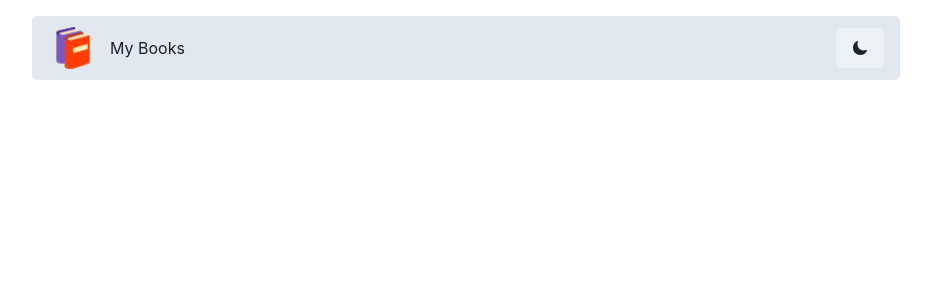
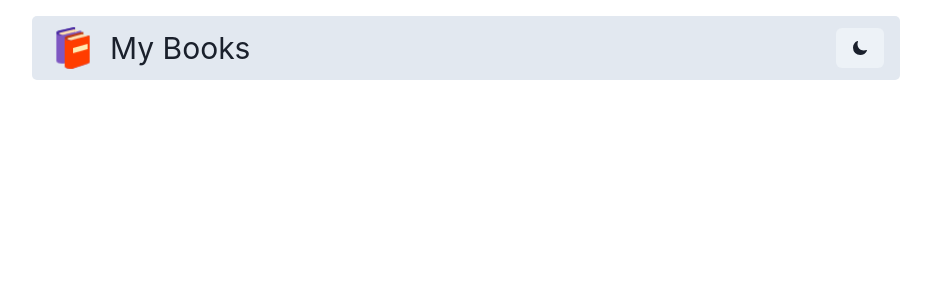
Before and after one commit to LaurenCummings/book-project, a React (Vite) app in the folder frontend/: page / in a window 1280 px wide. Shown: the top 300 px of the page, without its empty margins (174-1105 px from the left). Built offline with nearby package versions, Linux system fonts and the light colour scheme.

Commit message:
changed navbar label font size

```diff
--- a/frontend/src/components/Navbar.jsx
+++ b/frontend/src/components/Navbar.jsx
@@ -11,7 +11,7 @@ const Navbar = () => {
             <Flex h="16" alignItems={"center"} justifyContent={"space-between"}>
                 <Flex alignItems={"center"} justifyContent={"center"} gap={3} display={{base:"none", sm:"flex"}}>
                     <img src="/books_large.png" alt="books image" width={50} height={50} />
-                    <Text>My Books</Text>
+                    <Text fontSize={"30px"}>My Books</Text>
                 </Flex>
                 <Flex gap={3} alignItems={"center"}>
                     <Button onClick={toggleColorMode}>
```
